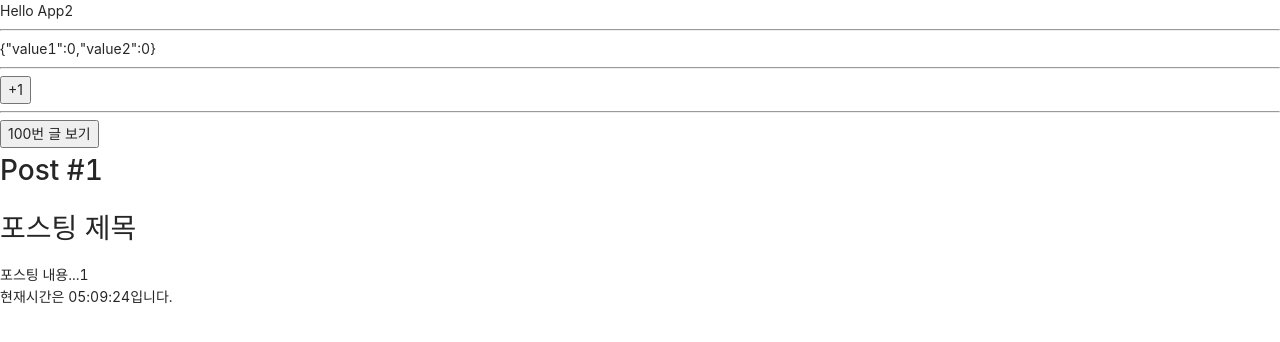
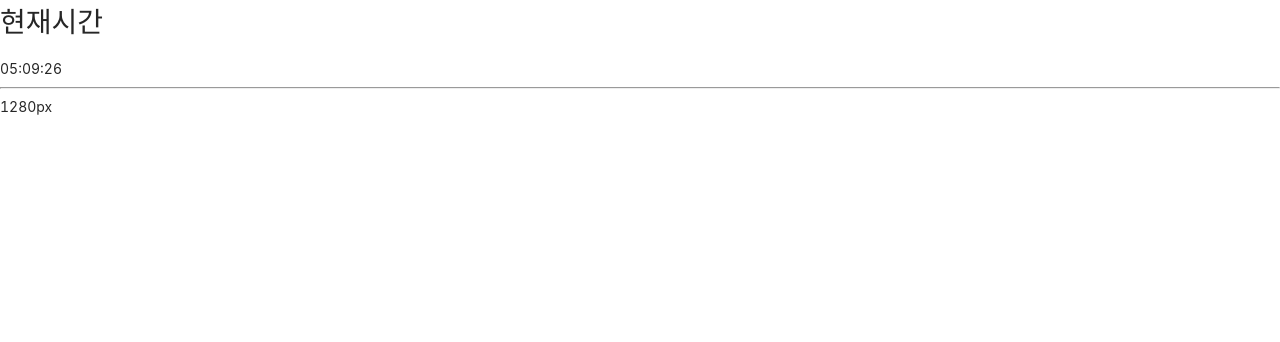
Before and after one commit to imaginary84/react-study, a React (Create React App) app: page / in a window 1280 px wide. Shown: the top 342 px of the page. Built offline with nearby package versions, Linux system fonts and the light colour scheme.

Commit message:
커스텀 Hook 만들기

```diff
--- /dev/null
+++ b/src/App5.js
@@ -0,0 +1,42 @@
+import React, { useEffect, useState } from 'react';
+
+const useCurrentTime = () => {
+  const [currentTime, setCurrentTime] = useState('');
+
+  useEffect(() => {
+    const handler = setInterval(() => {
+      const currentTime = new Date().toISOString().slice(11, 19);
+      setCurrentTime(currentTime);
+    }, 1000);
+    return () => clearInterval(handler);
+  }, []);
+
+  return currentTime;
+};
+
+const useWindowWidth = () => {
+  const [width, setWidth] = useState(window.innerWidth);
+
+  useEffect(() => {
+    const onResize = () => setWidth(window.innerWidth);
+    window.addEventListener('resize', onResize);
+    return () => window.removeEventListener('resize', onResize);
+  }, []);
+
+  return width;
+};
+
+const App = () => {
+  const currentTime = useCurrentTime();
+  const windowWidth = useWindowWidth();
+  return (
+    <div>
+      <h1>현재시간</h1>
+      {currentTime}
+      <hr />
+      {windowWidth}px
+    </div>
+  );
+};
+
+export default App;
--- a/src/index.js
+++ b/src/index.js
@@ -6,11 +6,12 @@ import './index.css';
 // import TodoList from './TodoList';
 // import App3 from './App3';
 import App4 from 'App4';
+import App5 from 'App5';
 import EpisodeList from './EpisodeList';
 import reportWebVitals from './reportWebVitals';
 
 const root = ReactDOM.createRoot(document.getElementById('root'));
-root.render(<App4 />);
+root.render(<App5 />);
 
 // If you want to start measuring performance in your app, pass a function
 // to log results (for example: reportWebVitals(console.log))
```
